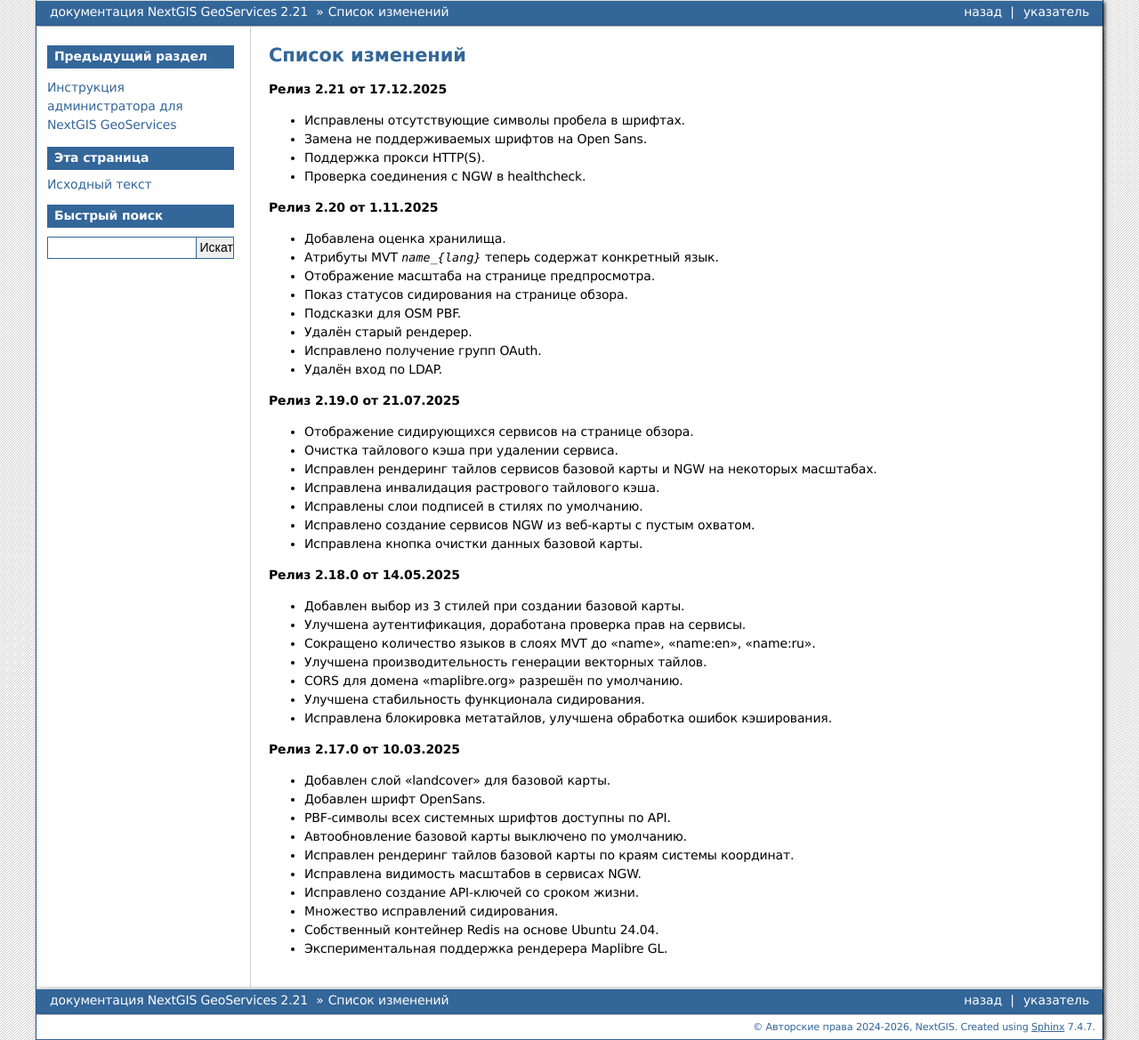
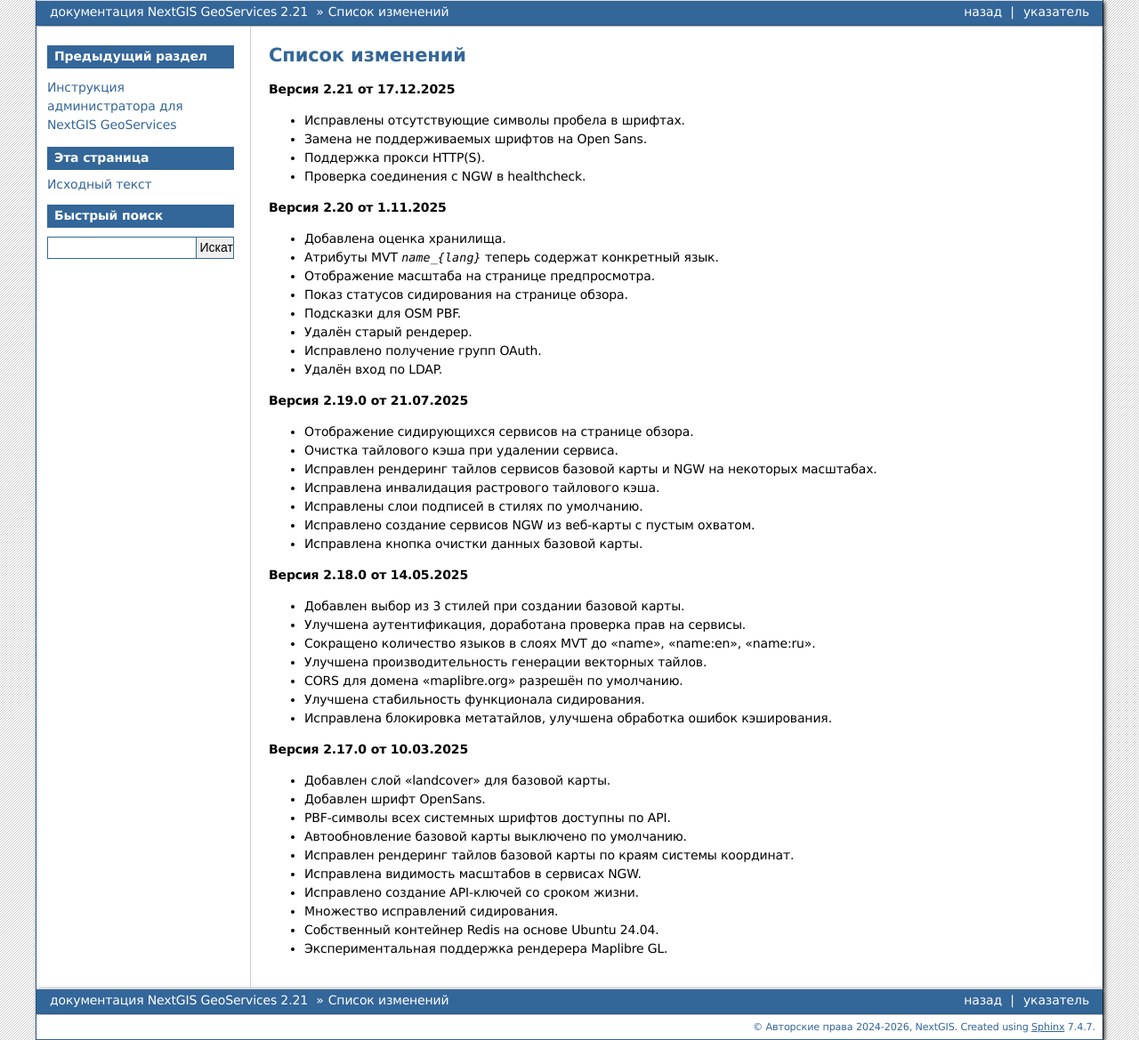
Before and after one commit to nextgis/docs_geoserv_prem, a Sphinx documentation site: the page built from source/changelog.rst, in a window 1280 px wide. Shown: the whole page at 89% size. Built offline with Sphinx 7.4.7, drawn with Linux system fonts in a browser that asks for light colours; formulas are drawn with MathJax 3.

Commit message:
release -> version changelog.rst

```diff
--- a/source/changelog.rst
+++ b/source/changelog.rst
@@ -1,14 +1,14 @@
 Список изменений
 ================
 
-**Релиз 2.21 от 17.12.2025**
+**Версия 2.21 от 17.12.2025**
 
 - Исправлены отсутствующие символы пробела в шрифтах.
 - Замена не поддерживаемых шрифтов на Open Sans.
 - Поддержка прокси HTTP(S).
 - Проверка соединения с NGW в healthcheck.
 
-**Релиз 2.20 от 1.11.2025**
+**Версия 2.20 от 1.11.2025**
 
 - Добавлена оценка хранилища.
 - Атрибуты MVT `name_{lang}` теперь содержат конкретный язык.
@@ -19,7 +19,7 @@
 - Исправлено получение групп OAuth.
 - Удалён вход по LDAP.
 
-**Релиз 2.19.0 от 21.07.2025**
+**Версия 2.19.0 от 21.07.2025**
 
 
 - Отображение сидирующихся сервисов на странице обзора.
@@ -30,7 +30,7 @@
 - Исправлено создание сервисов NGW из веб-карты с пустым охватом.
 - Исправлена кнопка очистки данных базовой карты.
 
-**Релиз 2.18.0 от 14.05.2025**
+**Версия 2.18.0 от 14.05.2025**
 
 
 - Добавлен выбор из 3 стилей при создании базовой карты.
@@ -41,7 +41,7 @@
 - Улучшена стабильность функционала сидирования.
 - Исправлена блокировка метатайлов, улучшена обработка ошибок кэширования.
 
-**Релиз 2.17.0 от 10.03.2025**
+**Версия 2.17.0 от 10.03.2025**
 
 - Добавлен слой "landcover" для базовой карты.
 - Добавлен шрифт OpenSans.
```
